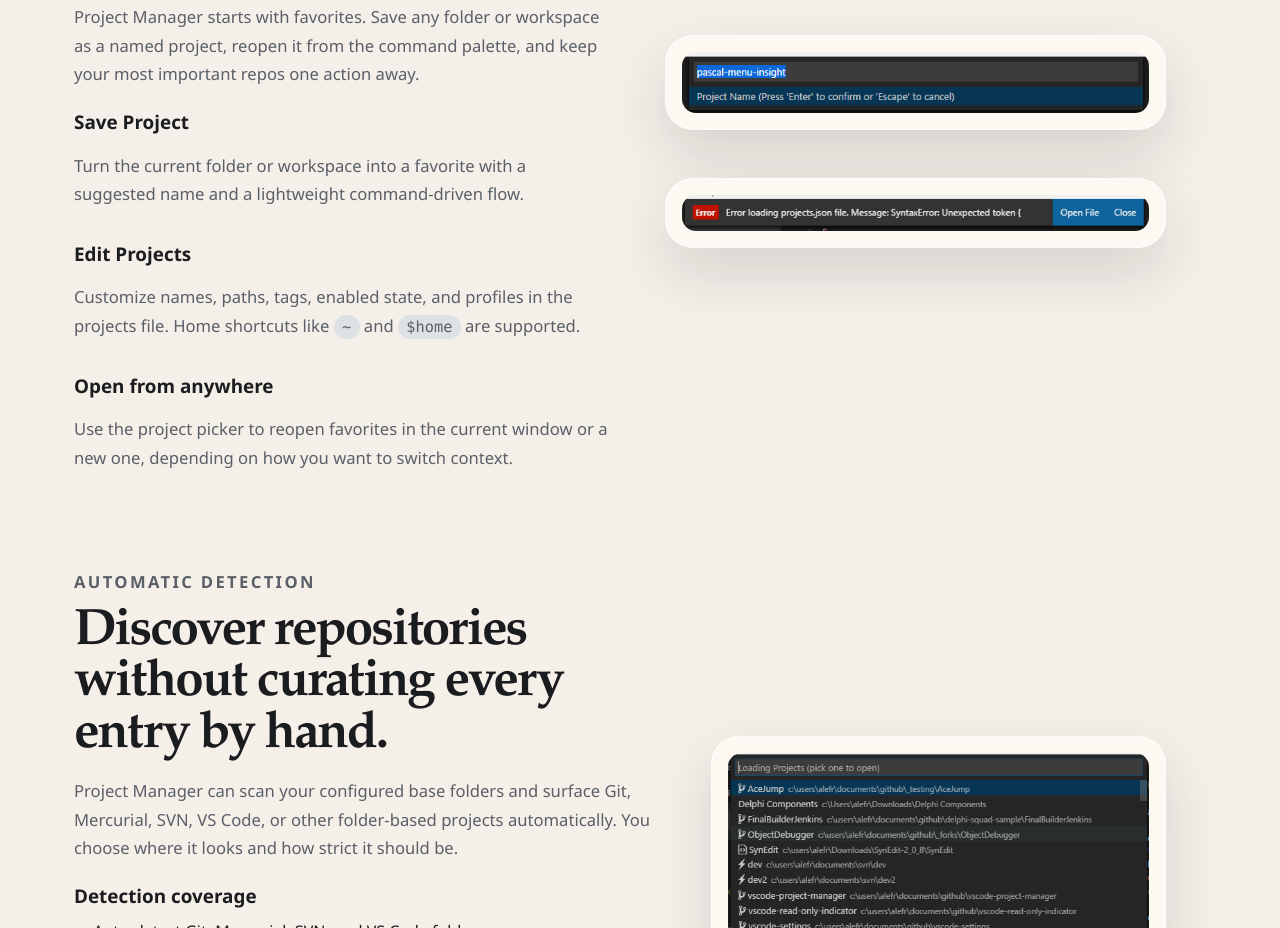
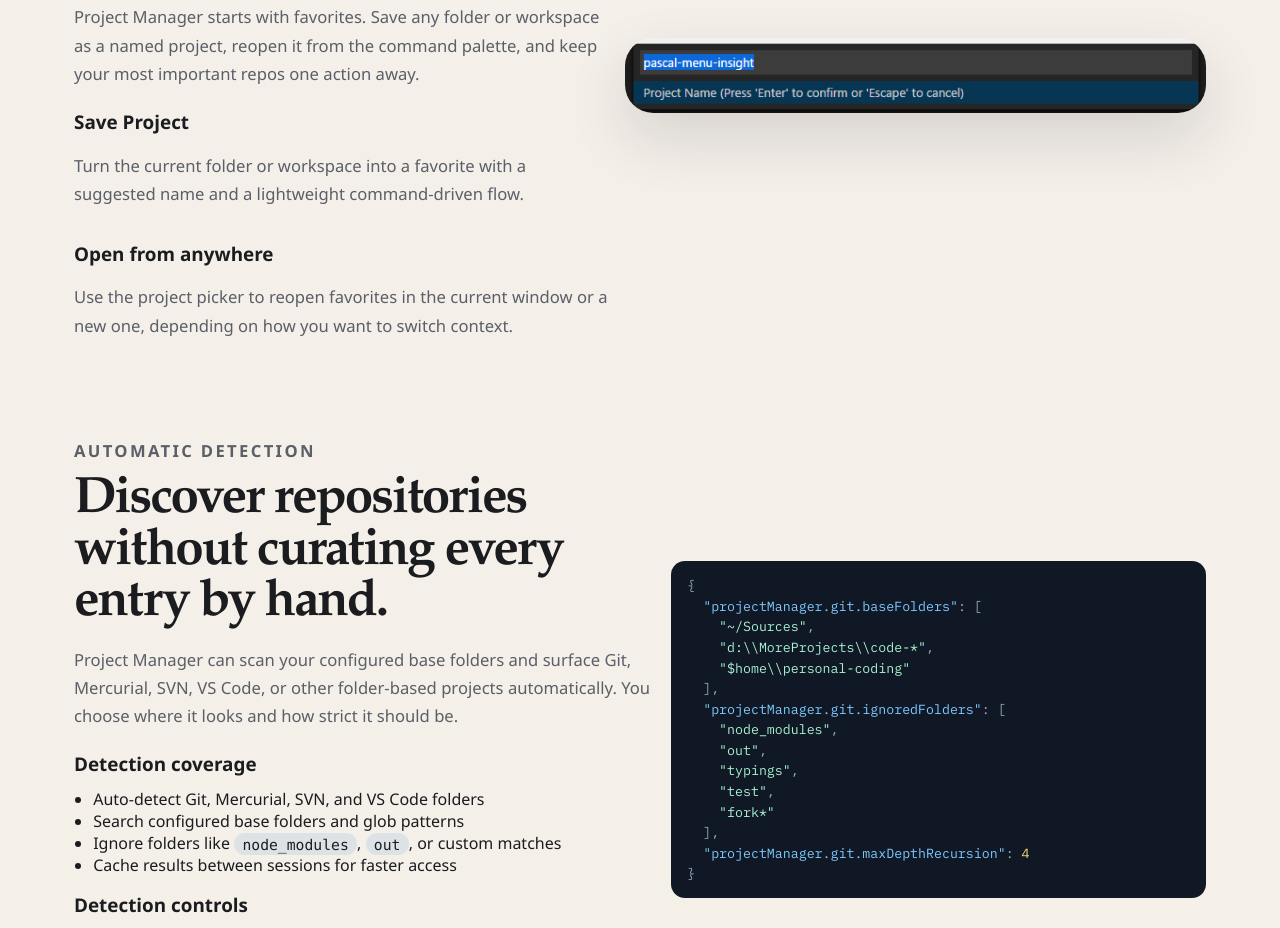
Before and after one commit to alefragnani/vscode-project-manager, a website: page index.html in a window 1280 px wide. Shown: the part 1872-2800 px from the top of the page. Drawn offline with Linux system fonts and the light colour scheme.

Commit message:
feat: update project descriptions, enhance FAQ section, and improve styling for JSON examples

```diff
--- a/index.html
+++ b/index.html
@@ -124,10 +124,10 @@
                             <h3>Save Project</h3>
                             <p>Turn the current folder or workspace into a favorite with a suggested name and a lightweight command-driven flow.</p>
                         </div>
-                        <div>
+                        <!-- <div>
                             <h3>Edit Projects</h3>
                             <p>Customize names, paths, tags, enabled state, and profiles in the projects file. Home shortcuts like <code>~</code> and <code>$home</code> are supported.</p>
-                        </div>
+                        </div> -->
                         <div>
                             <h3>Open from anywhere</h3>
                             <p>Use the project picker to reopen favorites in the current window or a new one, depending on how you want to switch context.</p>
@@ -138,9 +138,9 @@
                     <figure class="media-card">
                         <img src="images/project-manager-save.png" alt="Save Project command screenshot">
                     </figure>
-                    <figure class="media-card">
+                    <!-- <figure class="media-card">
                         <img src="images/project-manager-edit-corrupted-projectsJson.png" alt="Projects JSON validation screenshot">
-                    </figure>
+                    </figure> -->
                 </div>
             </section>
 
@@ -169,9 +169,21 @@
                     </div>
                 </div>
                 <div class="spotlight-visual">
-                    <figure class="media-card">
-                        <img src="images/project-manager-list-sort-by-name.png" alt="Project list sorted by name screenshot">
-                    </figure>
+                        <pre class="json-example"><code><span class="json-punctuation">{</span>
+  <span class="json-key">"projectManager.git.baseFolders"</span><span class="json-punctuation">:</span> <span class="json-punctuation">[</span>
+    <span class="json-string">"~/Sources"</span><span class="json-punctuation">,</span>
+    <span class="json-string">"d:\\MoreProjects\\code-*"</span><span class="json-punctuation">,</span>
+    <span class="json-string">"$home\\personal-coding"</span>
+  <span class="json-punctuation">]</span><span class="json-punctuation">,</span>
+  <span class="json-key">"projectManager.git.ignoredFolders"</span><span class="json-punctuation">:</span> <span class="json-punctuation">[</span>
+    <span class="json-string">"node_modules"</span><span class="json-punctuation">,</span>
+    <span class="json-string">"out"</span><span class="json-punctuation">,</span>
+    <span class="json-string">"typings"</span><span class="json-punctuation">,</span>
+    <span class="json-string">"test"</span><span class="json-punctuation">,</span>
+    <span class="json-string">"fork*"</span>
+  <span class="json-punctuation">]</span><span class="json-punctuation">,</span>
+  <span class="json-key">"projectManager.git.maxDepthRecursion"</span><span class="json-punctuation">:</span> <span class="json-number">4</span>
+<span class="json-punctuation">}</span></code></pre>
                 </div>
             </section>
 
@@ -230,9 +242,9 @@
                     </p>
                 </div>
                 <div class="sidebar-grid">
-                    <figure class="media-card">
+                    <!-- <figure class="media-card">
                         <img src="images/vscode-project-manager-side-bar.png" alt="Project Manager side bar">
-                    </figure>
+                    </figure> -->
                     <figure class="media-card">
                         <img src="images/vscode-project-manager-side-bar-tags.gif" alt="Project tags in the side bar">
                     </figure>
@@ -247,15 +259,23 @@
                 <div class="faq-list">
                     <details>
                         <summary>How does Project Manager discover projects?</summary>
-                        <p>Lorem ipsum dolor sit amet, consectetur adipiscing elit. Integer posuere erat a ante venenatis dapibus posuere velit aliquet.</p>
+                        <p>It searches for subfolders that match the configured patterns for each kind of project. You can control how deep it searches and which folders should be ignored, keeping a clean and organized list of projects.</p>
                     </details>
                     <details>
                         <summary>Can I keep local and remote projects together?</summary>
-                        <p>Lorem ipsum dolor sit amet, consectetur adipiscing elit. Maecenas sed diam eget risus varius blandit sit amet non magna.</p>
+                        <p>Yes! You can save any project as a favorite, regardless of its location, whether it's local or remote like WSL, Docker and even GitHub Codespaces.</p>
                     </details>
                     <details>
                         <summary>Where are saved favorites stored?</summary>
-                        <p>Lorem ipsum dolor sit amet, consectetur adipiscing elit. Donec sed odio dui, euismod id ligula porta felis euismod semper.</p>
+                        <p>Favorites are stored locally on your machine, ensuring quick access and synchronization across your projects. And you can customize the location in case you need to sync them with another device or service.</p>
+                    </details>
+                    <details>
+                        <summary>I have a feature request, bug report, or suggestion.</summary>
+                        <p>If you have a feature request, bug report, or suggestion, please submit it through our <a href="https://github.com/alefragnani/vscode-project-manager/issues" class="text-link">GitHub Issues</a> page. We appreciate your feedback!</p>
+                    </details>
+                    <details>
+                        <summary>I have a question that's not listed here.</summary>
+                        <p>If you have a question that's not covered in the FAQ, feel free to reach out through our support channels at <a href="https://github.com/alefragnani/vscode-project-manager/discussions" class="text-link">GitHub Discussions</a>. We're here to help!</p>
                     </details>
                 </div>
             </section>
@@ -268,7 +288,7 @@
                 <div class="support-grid">
                     <article>
                         <h3>Why support it</h3>
-                        <p>Project Manager is fully open source again and continues to be maintained as a practical daily tool for Visual Studio Code users.</p>
+                        <p>Project Manager is open source and continues to be maintained as a practical daily tool for Visual Studio Code users.</p>
                         <div class="link-row">
                             <a class="text-link" href="https://www.paypal.com/cgi-bin/webscr?cmd=_donations&business=EP57F3B6FXKTU&lc=US&item_name=Alessandro%20Fragnani&item_number=vscode%20extensions&currency_code=USD&bn=PP%2dDonationsBF%3abtn_donate_SM%2egif%3aNonHosted">PayPal</a>
                             <a class="text-link" href="https://github.com/sponsors/alefragnani">GitHub Sponsors</a>
--- a/styles.css
+++ b/styles.css
@@ -329,6 +329,8 @@ code {
 }
 
 .hero-card {
+    border: none;
+    padding: 0;
     overflow: hidden;
 }
 
@@ -337,7 +339,7 @@ code {
     top: 0;
     left: 0;
     width: 72%;
-    padding: 1.2rem;
+    padding: 0;
     transform: rotate(-3deg);
 }
 
@@ -346,7 +348,7 @@ code {
     right: 0;
     bottom: 0;
     width: 82%;
-    padding: 1rem;
+    padding: 0;
 }
 
 .announcement,
@@ -519,7 +521,9 @@ code {
 }
 
 .media-card {
-    padding: 1rem;
+    margin: 0;
+    border: none;
+    padding: 0;
     overflow: hidden;
 }
 
@@ -527,6 +531,42 @@ code {
 .hero-card img {
     width: 100%;
     border-radius: calc(var(--radius-lg) - 8px);
+}
+
+.json-example {
+    margin: 0.9rem 0 0;
+    padding: 0.9rem 1rem;
+    border-radius: 14px;
+    background: #101826;
+    color: #dde6f7;
+    overflow-x: auto;
+}
+
+.json-example code {
+    display: block;
+    font-family: "IBM Plex Mono", "SFMono-Regular", Consolas, "Liberation Mono", monospace;
+    font-size: 0.83rem;
+    line-height: 1.55;
+    white-space: pre;
+    background: transparent;
+    border-radius: 0;
+    padding: 0;
+}
+
+.json-key {
+    color: #7fc9ff;
+}
+
+.json-string {
+    color: #a7f3d0;
+}
+
+.json-number {
+    color: #f8d66d;
+}
+
+.json-punctuation {
+    color: #9aa7bf;
 }
 
 .media-card.tall img {
@@ -547,11 +587,12 @@ code {
 
 .settings-grid,
 /* .support-grid, */
-.remotes-grid,
-.sidebar-grid {
+.remotes-grid {
+/* .sidebar-grid  */
     grid-template-columns: repeat(2, minmax(0, 1fr));
 }
 
+.sidebar-grid,
 .support-grid {
     display: grid;
     gap: 0.75rem;
@@ -560,7 +601,7 @@ code {
 .text-link,
 .footer-links a {
     color: var(--accent-strong);
-    font-weight: 600;
+    /* font-weight: 600; */
 }
 
 /* ── Site footer ── */
```
